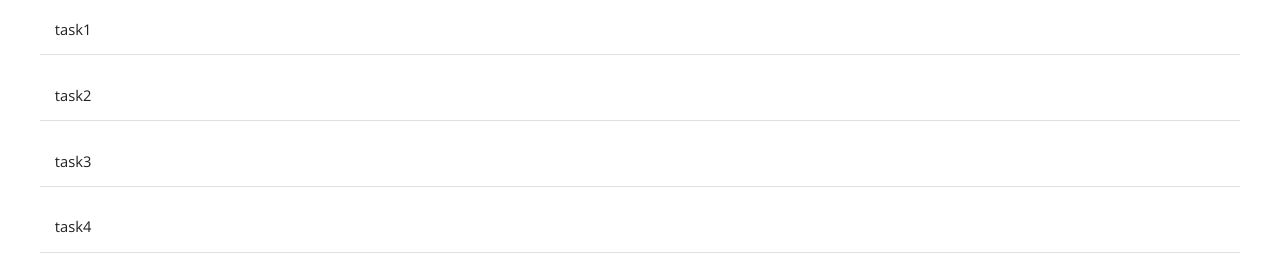
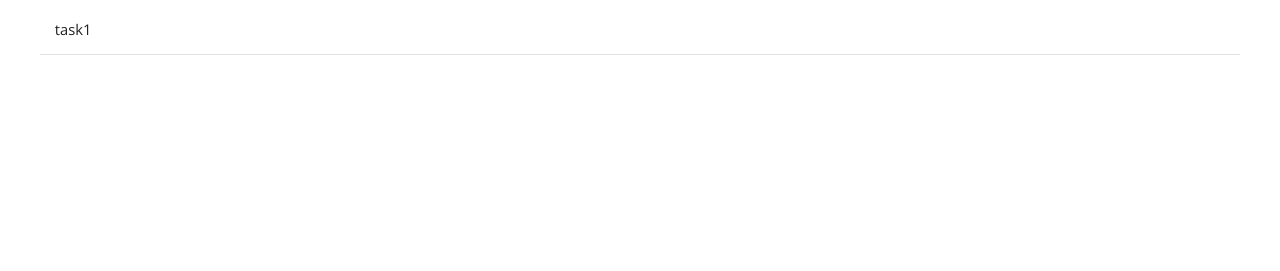
Before and after one commit to amoljagtap17/2025-react-19-highlights, a React (Vite) app: page / in a window 1280 px wide. Shown: the part 385-656 px from the top of the page. Built offline with nearby package versions, Linux system fonts and the light colour scheme; data requests are answered from the project's data file.

Commit message:
react-19-highlights: refactor taskcontextprovider

```diff
--- a/db.json
+++ b/db.json
@@ -1,20 +1,8 @@
 {
   "tasks": [
     {
-      "id": "d95a",
+      "id": "731c",
       "task": "task1"
-    },
-    {
-      "id": "622b",
-      "task": "task2"
-    },
-    {
-      "id": "e9ab",
-      "task": "task3"
-    },
-    {
-      "id": "0f27",
-      "task": "task4"
     }
   ]
 }
--- a/src/components/section/NewTaskForm.tsx
+++ b/src/components/section/NewTaskForm.tsx
@@ -3,7 +3,7 @@ import { useFormStatus } from "react-dom";
 import { Button } from "../lib/Button";
 import { Input } from "../lib/Input";
 import "./newTaskForm.css";
-import { useTaskContext } from "./TaskContextProvider";
+import { useTaskDispatchContext } from "./TaskContextProvider";
 
 /* export function TodoForm() {
   const inputRef = useRef<HTMLInputElement>(null);
@@ -52,7 +52,7 @@ function NewTaskFormButton() {
 
 export function NewTaskForm() {
   const inputRef = useRef<HTMLInputElement>(null);
-  const { setOptimisticTasks } = useTaskContext();
+  const { setOptimisticTasks } = useTaskDispatchContext();
   const [state, addTaskAction] = useActionState(
     async (
       previousState: { error: string; success: string },
--- a/src/components/section/TaskContextProvider.tsx
+++ b/src/components/section/TaskContextProvider.tsx
@@ -1,12 +1,16 @@
 import { createContext, useContext, useOptimistic } from "react";
 import { ITask } from "./types";
 
-type TaskContextType = {
+type TaskStateContextType = {
   optimisticTasks: ITask[];
+};
+
+type TaskDispatchContextType = {
   setOptimisticTasks: (action: ITask) => void;
 };
 
-const TaskContext = createContext<TaskContextType | null>(null);
+const TaskStateContext = createContext<TaskStateContextType | null>(null);
+const TaskDispatchContext = createContext<TaskDispatchContextType | null>(null);
 
 interface ITaskContextProviderProps {
   children: React.ReactNode;
@@ -19,18 +23,34 @@ export function TaskContextProvider({ children }: ITaskContextProviderProps) {
   );
 
   return (
-    <TaskContext value={{ optimisticTasks, setOptimisticTasks }}>
-      {children}
-    </TaskContext>
+    <TaskStateContext value={{ optimisticTasks }}>
+      <TaskDispatchContext value={{ setOptimisticTasks }}>
+        {children}
+      </TaskDispatchContext>
+    </TaskStateContext>
   );
 }
 
-export function useTaskContext() {
-  const context = useContext(TaskContext);
+export function useTaskStateContext() {
+  const context = useContext(TaskStateContext);
 
   if (!context) {
-    throw new Error("useTaskContext must be used within a TaskContextProvider");
+    throw new Error(
+      "useTaskStateContext must be used within a TaskStateContext"
+    );
   }
 
   return context;
 }
+
+export function useTaskDispatchContext() {
+  const context = useContext(TaskDispatchContext);
+
+  if (!context) {
+    throw new Error(
+      "useTaskDispatchContext must be used within a TaskDispatchContext"
+    );
+  }
+
+  return context;
+}
--- a/src/components/section/TaskList.tsx
+++ b/src/components/section/TaskList.tsx
@@ -2,13 +2,13 @@ import { Suspense, use, useReducer } from "react";
 import { ErrorBoundary } from "react-error-boundary";
 import { Button } from "../lib/Button";
 import { ErrorFallback } from "../lib/ErrorFallback";
-import { useTaskContext } from "./TaskContextProvider";
+import { useTaskStateContext } from "./TaskContextProvider";
 import "./TaskList.css";
 import { ITask } from "./types";
 
 function TaskList({ fetchTasks }: { fetchTasks: Promise<ITask[]> }) {
   const tasks = use(fetchTasks);
-  const { optimisticTasks } = useTaskContext();
+  const { optimisticTasks } = useTaskStateContext();
 
   const newTasks = [...tasks, ...optimisticTasks];
 
```
